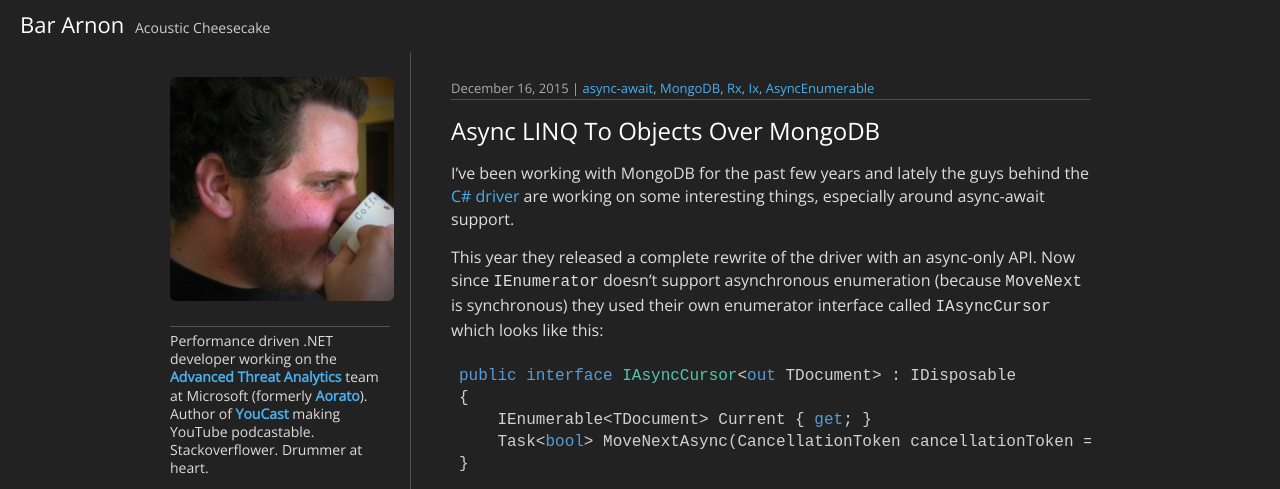
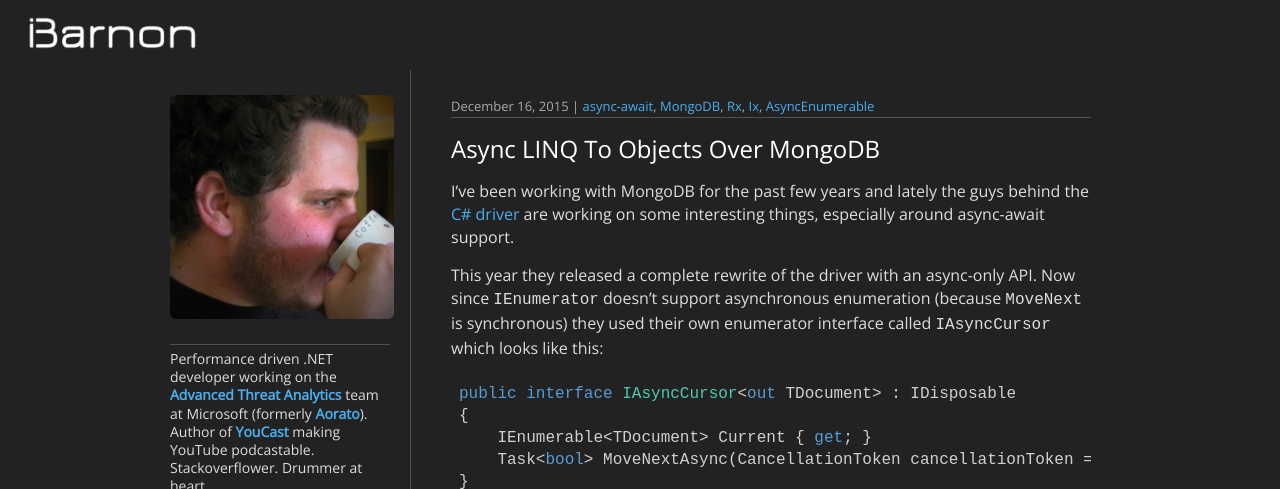
Before and after one commit to i3arnon/i3arnon.github.io, a Jekyll site: the page built from index.html, in a window 1280 px wide, cut to the strip 0-489 px from the top of the page. Built offline with Jekyll 4.4.1, drawn with Linux system fonts in a browser that asks for light colours; the list of posts is cut into pages by our own code.

Commit message:
add logo

```diff
--- a/_config.yml
+++ b/_config.yml
@@ -17,7 +17,7 @@ highlight_color: '#222'
 
 # seo
 image: /assets/img/avatar_big.jpg
-logo: /assets/img/logo.jpg
+logo: /assets/img/barnon-white.png
 social:
   links:
     - http://twitter.com/i3arnon
--- a/_layouts/default.html
+++ b/_layouts/default.html
@@ -33,10 +33,7 @@
         <div class="header">
             <h1 class="site_title">
                 <a href="/" class="site_title">
-                    {{ site.title }}
-                    <span class="site_subtitle">
-                        {{ site.description }}
-                    </span>
+                    <img id="site_logo" src={{ site.logo }} />
                 </a>
             </h1>
         </div>
```
Also changed, not shown: _includes/css/screen.css (+3 -4 lines).
